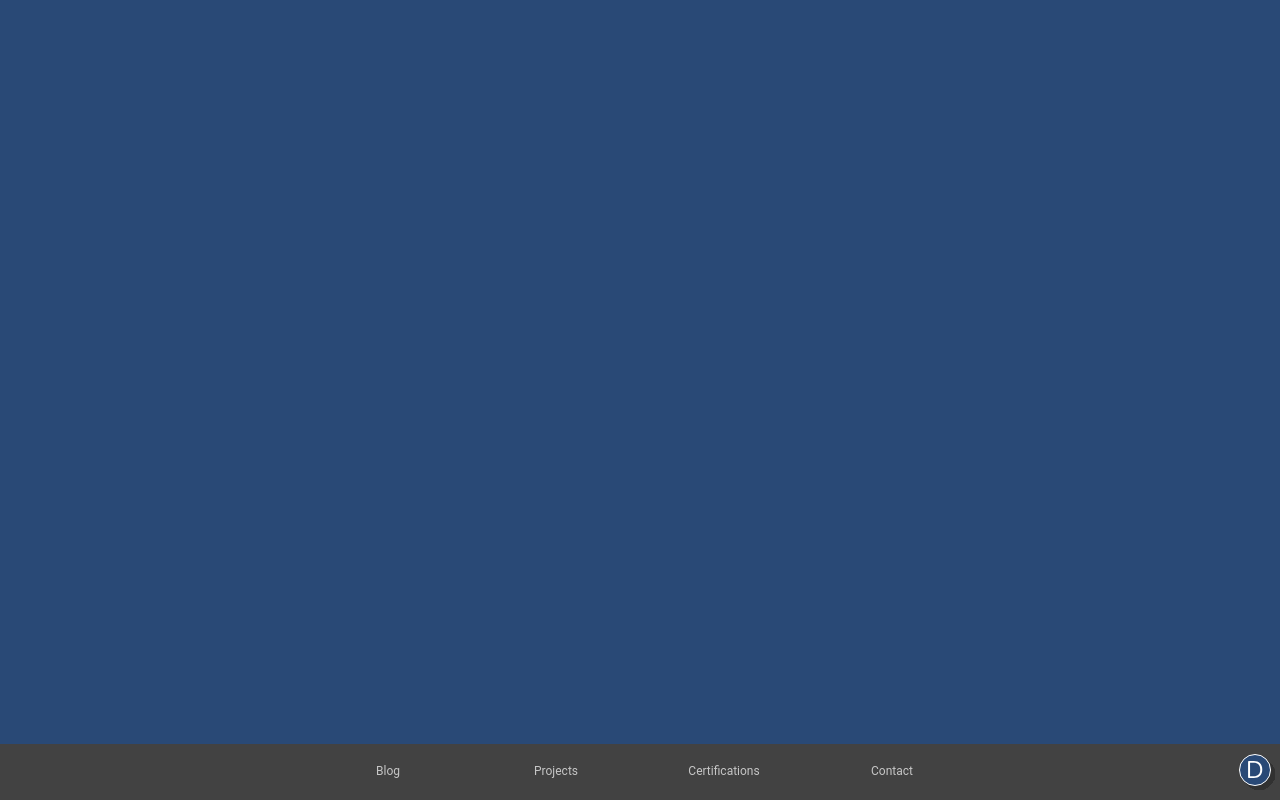
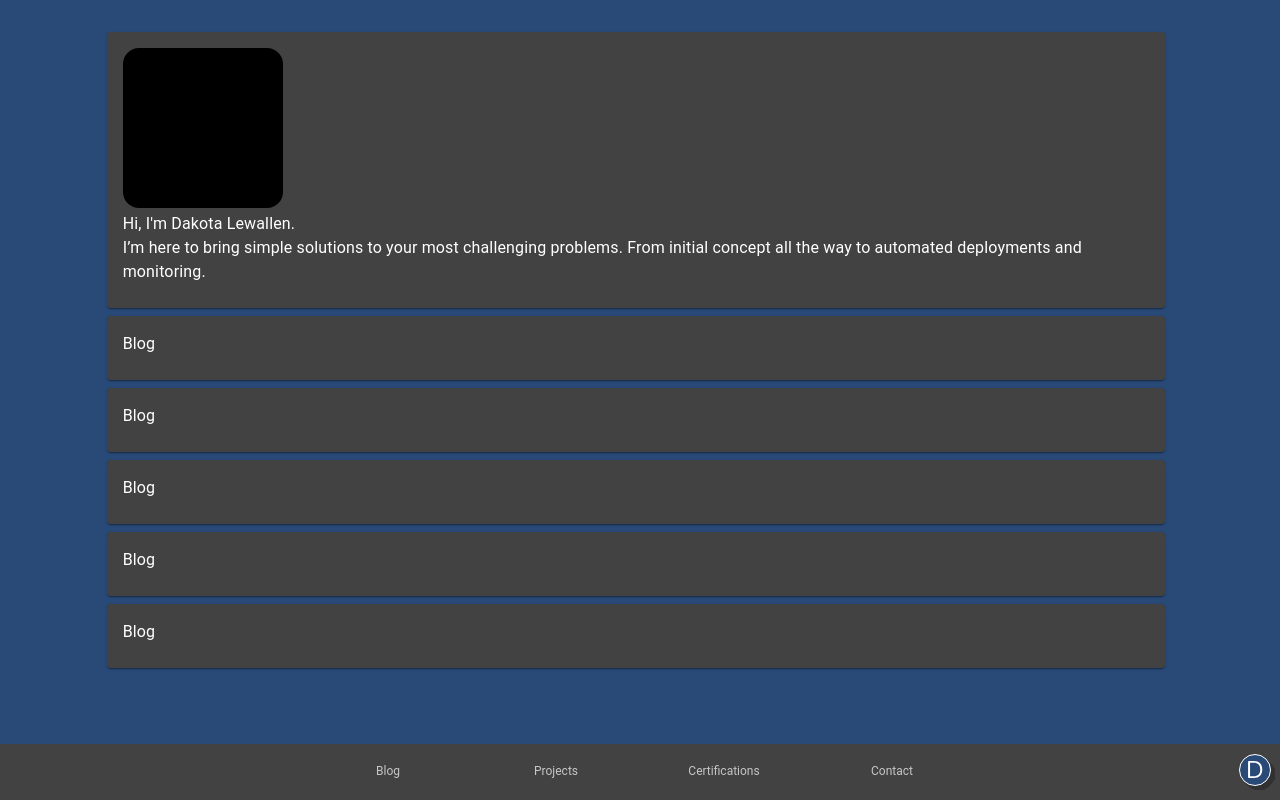
Before and after one commit to PizzaShift/next-personal-site, a Next.js app: page / in a window 1280 px wide. Built offline with nearby package versions, Linux system fonts and the light colour scheme.

Commit message:
making a lot of progress

```diff
--- /dev/null
+++ b/components/cards/blog.js
@@ -0,0 +1,13 @@
+import CardContent from "@material-ui/core/CardContent";
+import Typography from "@material-ui/core/Typography";
+import MyCard from "./card";
+
+const BlogCard = () => (
+  <MyCard>
+    <CardContent>
+      <Typography>Blog</Typography>
+    </CardContent>
+  </MyCard>
+);
+
+export default BlogCard;
--- a/components/cards/card.js
+++ b/components/cards/card.js
@@ -0,0 +1,21 @@
+import Card from "@material-ui/core/Card";
+import Grid from "@material-ui/core/Grid";
+import CardActions from "@material-ui/core/CardActions";
+import { makeStyles } from "@material-ui/core/styles";
+
+const useStyles = makeStyles((theme) => ({
+  test: {
+    width: "100%",
+  },
+}));
+
+const MyCard = ({ children }) => {
+  const classes = useStyles();
+  return (
+    <Grid item xs={12}>
+      <Card>{children}</Card>
+    </Grid>
+  );
+};
+
+export default MyCard;
--- /dev/null
+++ b/components/cards/intro.js
@@ -0,0 +1,28 @@
+import CardContent from "@material-ui/core/CardContent";
+import Typography from "@material-ui/core/Typography";
+import MyCard from "./card";
+
+const Hero = () => (
+  <MyCard>
+    <CardContent>
+      {/* <img alt="my bust"></img> */}
+      <span
+        style={{
+          height: "10rem",
+          width: "10rem",
+          backgroundColor: "black",
+          display: "inline-block",
+          borderRadius: "1rem",
+        }}
+      ></span>
+      <Typography>Hi, I'm Dakota Lewallen.</Typography>
+      <Typography>
+        I’m here to bring simple solutions to your most challenging problems.
+        From initial concept all the way to automated deployments and
+        monitoring.{" "}
+      </Typography>
+    </CardContent>
+  </MyCard>
+);
+
+export default Hero;
--- /dev/null
+++ b/components/content/Content.js
@@ -0,0 +1,22 @@
+import Grid from "@material-ui/core/Grid";
+import Hero from "../cards/intro";
+import BlogCard from "../cards/blog";
+
+const Content = ({ children }) => {
+  return (
+    <Grid container direction="row">
+      <Grid item xs={1} />
+      <Grid container spacing={1} xs={10}>
+        <Hero />
+        <BlogCard />
+        <BlogCard />
+        <BlogCard />
+        <BlogCard />
+        <BlogCard />
+      </Grid>
+      <Grid item xs={1} />
+    </Grid>
+  );
+};
+
+export default Content;
--- a/components/layout/Layout.js
+++ b/components/layout/Layout.js
@@ -4,19 +4,11 @@ import Logo from "./Logo32.svg";
 
 const Layout = (props) => {
   return (
-    <div className={styles.container}>
-      {/* <div style={}></div> */}
+    <div
+      className={styles.container}
+      style={{ display: "flex", marginTop: "2rem" }}
+    >
       {props.children}
-      {/* <div
-        style={{
-          position: "absolute",
-          width: "50%",
-          position: "absolute",
-          backgroundColor: "#424242",
-          bottom: 0,
-          height: "56px",
-        }}
-      ></div> */}
       <footer
         style={{
           width: "100%",
--- a/components/layout/layout.module.css
+++ b/components/layout/layout.module.css
@@ -1,3 +1,4 @@
-.container {
+/* .container {
   margin: 0;
-}
+  height: 100%;
+} */
--- a/pages/index.js
+++ b/pages/index.js
@@ -9,6 +9,8 @@ const DynamicSnakeLoad = dynamic(() => import("../components/snake/snake"), {
   ssr: false,
 });
 
+import Content from "../components/content/Content";
+
 const App = () => {
   return (
     <>
@@ -17,16 +19,17 @@ const App = () => {
           <Head>
             <title>Dakota Lewallen</title>
           </Head>
-          <DynamicSnakeLoad />
-          <span></span>
-          <section
+          {/* <DynamicSnakeLoad /> */}
+          {/* <span
             style={{
-              width: "50%",
+              width: "10px",
               height: "100vh",
+              backgroundColor: "white",
               position: "absolute",
               left: "50%",
             }}
-          ></section>
+          ></span> */}
+          <Content />
         </Layout>
       </ThemeProvider>
     </>
--- a/pages/theme.js
+++ b/pages/theme.js
@@ -1,14 +1,6 @@
 import { createMuiTheme } from "@material-ui/core/styles";
-import purple from "@material-ui/core/colors/purple";
-import green from "@material-ui/core/colors/green";
 
 const theme = createMuiTheme({
-  overrides: {
-    MuiBottomNavigation: {
-      width: "50%",
-      height: 200,
-    },
-  },
   palette: {
     type: "dark",
     primary: {
```
